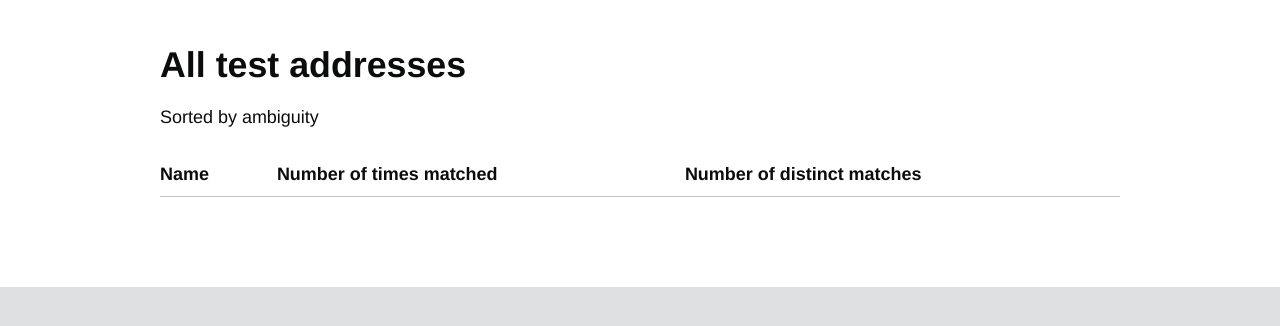
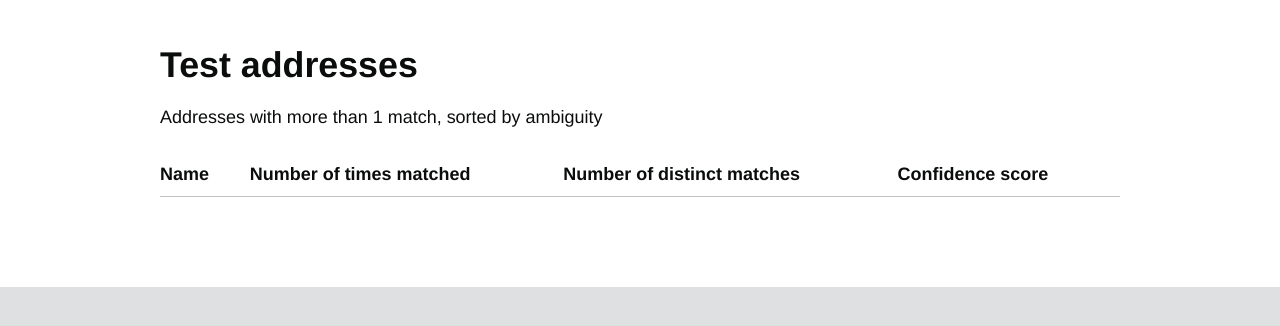
Before and after one commit to openregister/address-matcher, a Django app: page /match/tests/ in a window 1280 px wide. Shown: the part 76-402 px from the top of the page. Run offline with Django 3.2, Linux system fonts and the light colour scheme; data that the repository does not hold is empty; parts of the project's set-up code (start-up, migrations or seed data) failed here and were passed over.

Commit message:
Add confidence score

```diff
--- a/match/templates/tests.html
+++ b/match/templates/tests.html
@@ -2,9 +2,9 @@
 
 {% block content %}
 
-  <h1 class="heading-large">All test addresses</h1>
+  <h1 class="heading-large">Test addresses</h1>
 
-  <p>Sorted by ambiguity</p>
+  <p>Addresses with more than 1 match, sorted by ambiguity</p>
 
   <table>
     <thead>
@@ -12,6 +12,7 @@
         <th>Name</th>
         <th>Number of times matched</th>
         <th>Number of distinct matches</th>
+        <th>Confidence score</th>
       </tr>
     </thead>
     <tbody>
@@ -20,6 +21,7 @@
         <td><a href="{% url 'test' address.id %}">{{ address.name }}</a></td>
         <td>{{ address.nb_matches }}</td>
         <td>{{ address.nb_uprns }}</td>
+        <td>{{ address.confidence|floatformat }}</td>
       </tr>
       {% endfor %}
     </tbody>
--- a/match/views.py
+++ b/match/views.py
@@ -257,14 +257,14 @@ def test(request, id):
     return HttpResponse(template.render(context, request))
 
 
-# Display the list of all test addresses
+# Display the list of test addresses that have more than 1 matches
 def tests(request):
     template = loader.get_template('tests.html')
     addresses = Address.objects.all() \
-        .annotate(nb_matches=Count('match__test_address')) \
-        .order_by('-nb_matches')
+        .annotate(nb_matches=Count('match'))
+
     tests = []
-    for address in addresses:
+    for address in filter(lambda a: a.nb_matches > 1, addresses):
         test = {
             'name': address.name,
             'id': address.id,
@@ -272,8 +272,9 @@ def tests(request):
         }
         matches = Match.objects.filter(test_address__id = address.id)
         test['nb_uprns'] = len(set(map(lambda m: m.uprn, matches)))
+        test['confidence'] = float(test['nb_matches']) / (2 * test['nb_uprns'])
         tests.append(test)
 
-    context = { 'addresses': tests }
+    context = { 'addresses': sorted(tests, key=lambda t: t['confidence']) }
 
     return HttpResponse(template.render(context, request))
```
